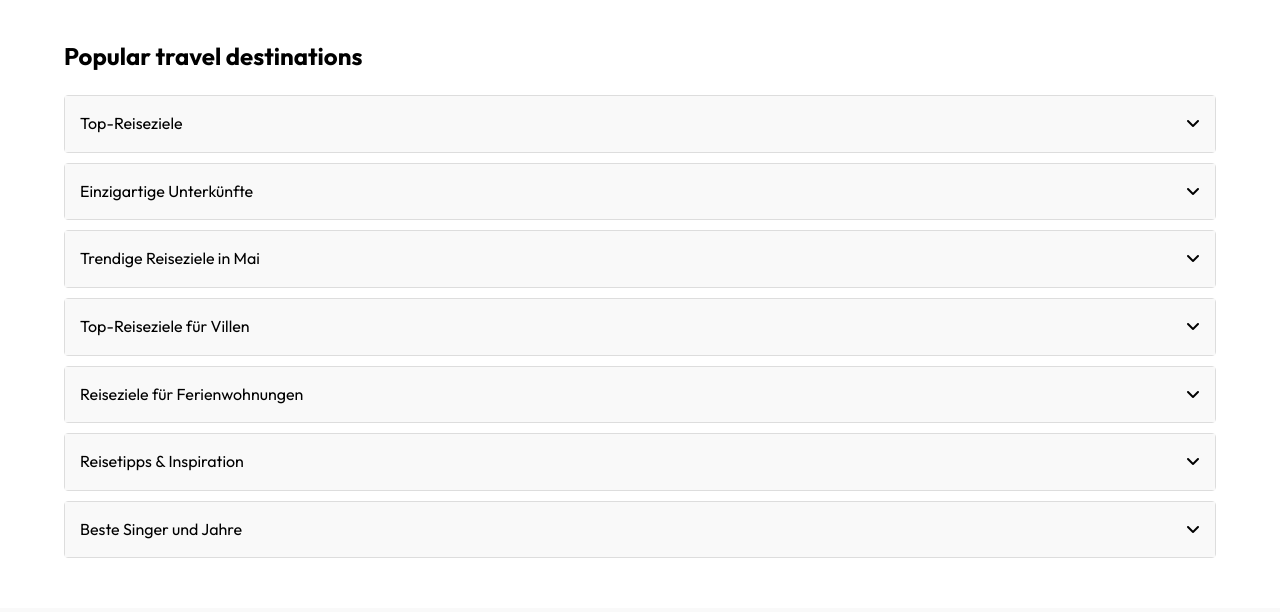
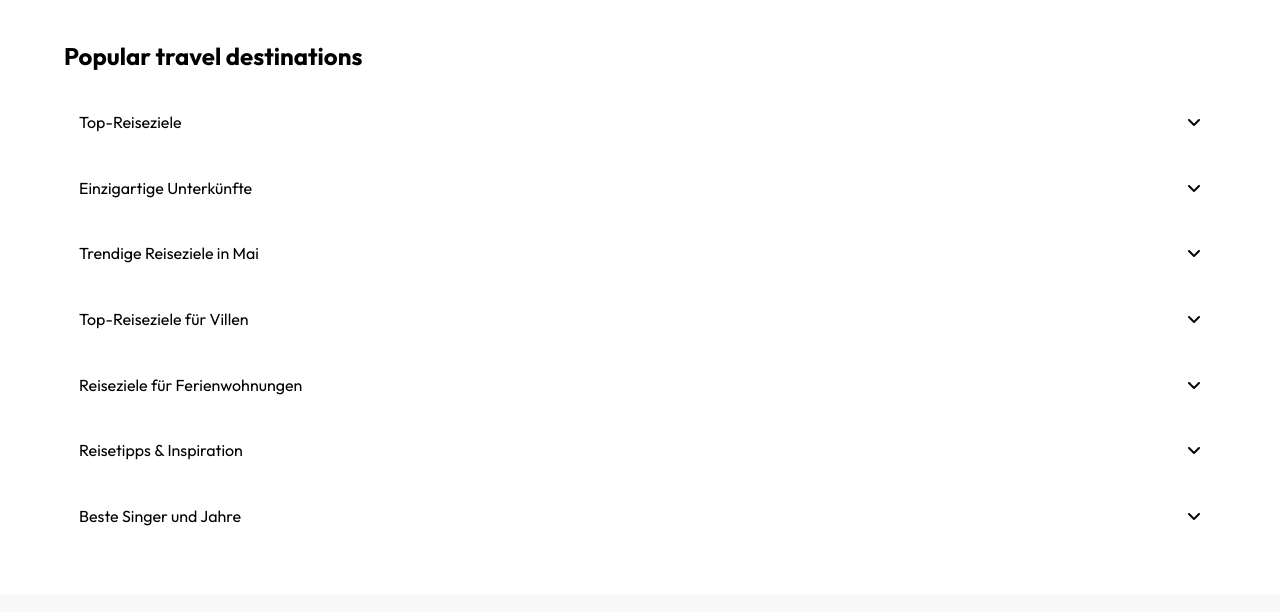
Before and after one commit to elyse502/fewo-direkt-homepage, a plain HTML site: page index.html in a window 1280 px wide. Shown: the part 5381-5993 px from the top of the page. Drawn offline with Linux system fonts and the light colour scheme.

Commit message:
Add new changes made

```diff
--- a/styles.css
+++ b/styles.css
@@ -383,13 +383,15 @@ html {
 
 .destination-accordion {
   margin-bottom: 10px;
-  border: 1px solid #ddd;
-  border-radius: 4px;
+  /* border: 1px solid #ddd; */
+  /* border-radius: 4px; */
+  border: none;
 }
 
 .destination-header {
   padding: 15px;
-  background-color: #f9f9f9;
+  /* background-color: #f9f9f9; */
+  background-color: #fff;
   cursor: pointer;
   display: flex;
   justify-content: space-between;
```
